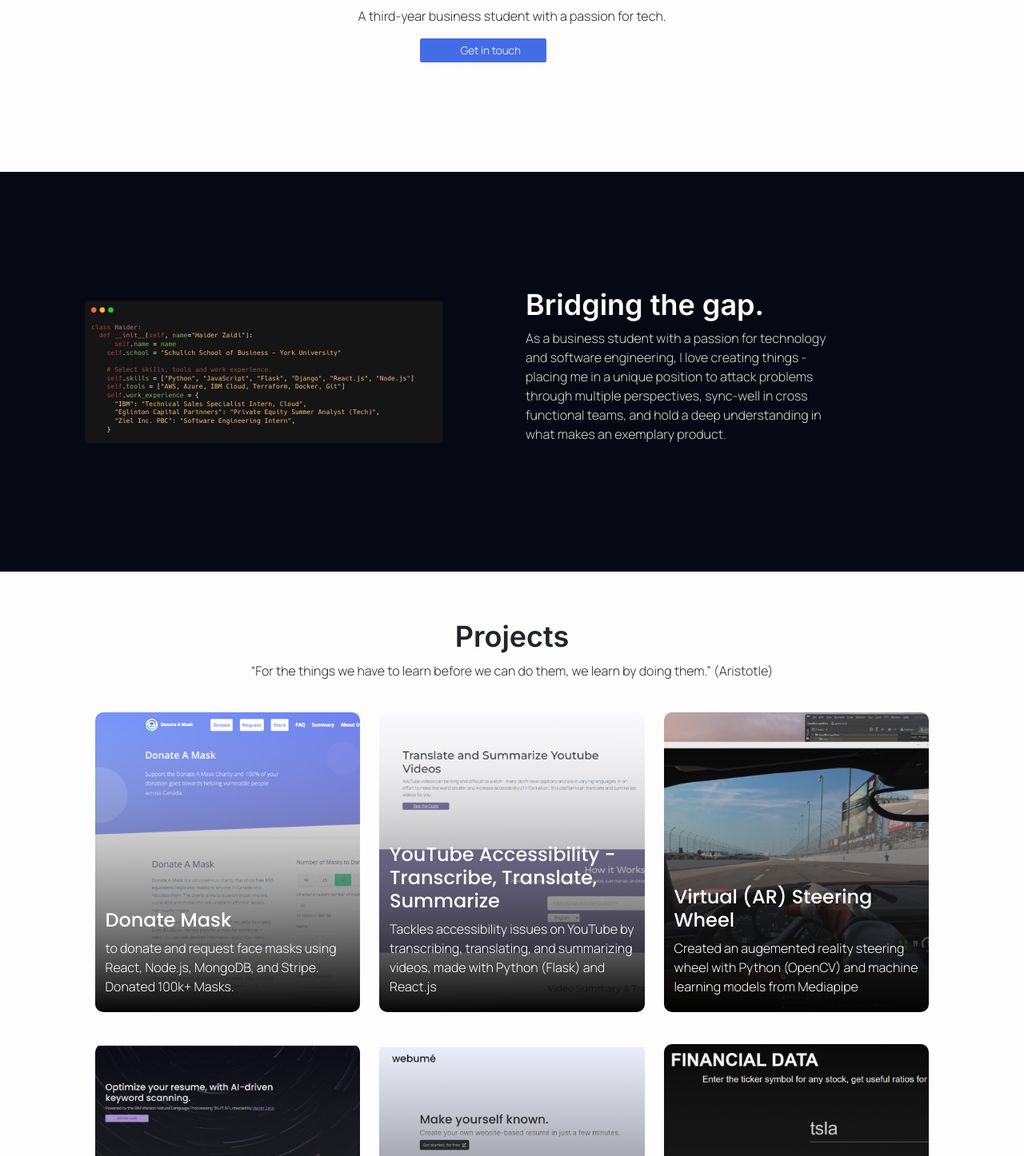
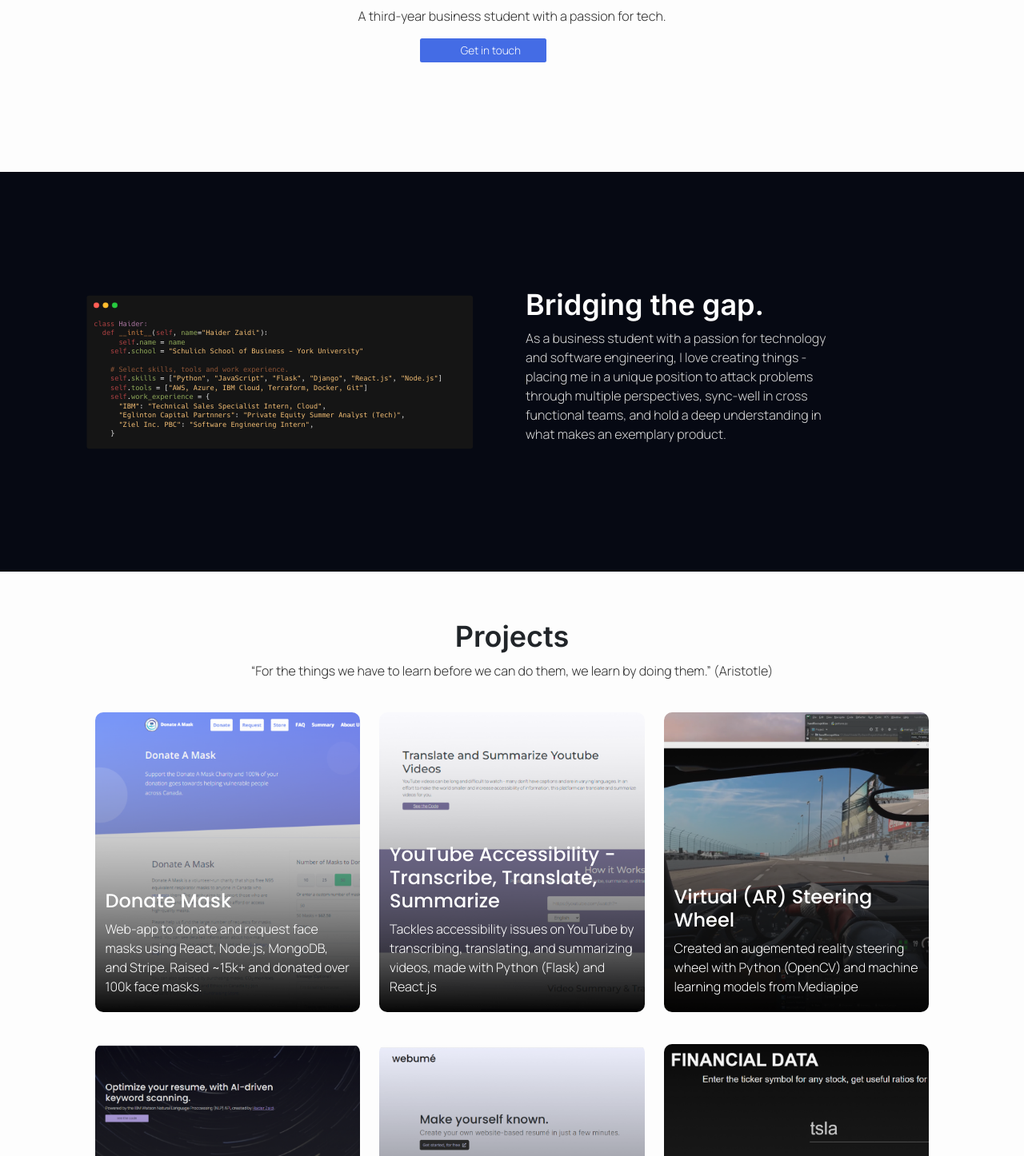
Before and after one commit to HaiderZaidiDev/portfolio-site, a React (Create React App) app: page / in a window 1280 px wide. Shown: the part 241-1687 px from the top of the page at 80% size. Built offline with nearby package versions, Linux system fonts and the light colour scheme; some icons are missing; a web font is replaced by a local one.

Commit message:
updated max height for about-code, updated donate mask desc

```diff
--- a/src/components/Projects.js
+++ b/src/components/Projects.js
@@ -28,7 +28,7 @@ const Projects = () => {
   const projects = [
     {
       name: "Donate Mask",
-      description: "to donate and request face masks using React, Node.js, MongoDB, and Stripe. Donated 100k+ Masks.",
+      description: "Web-app to donate and request face masks using React, Node.js, MongoDB, and Stripe. Raised ~15k+ and donated over 100k face masks.",
       image: DonateMask,
       link: "https://donatemask.ca",
     },
--- a/src/index.css
+++ b/src/index.css
@@ -162,9 +162,9 @@ strong {
 }
 
 .about-image img {
-  width: 40vw;
-  height: auto;
+  max-height: 500px;
   padding-right: 5px;
+  max-width: 100%;
 }
 
 .about-content {
```
